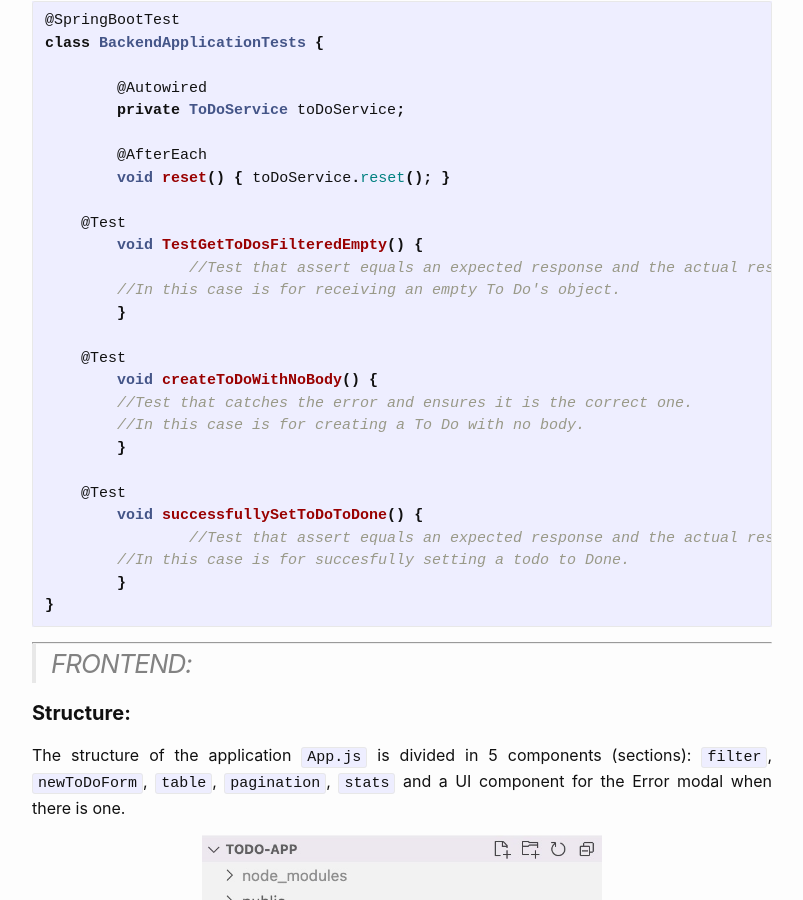
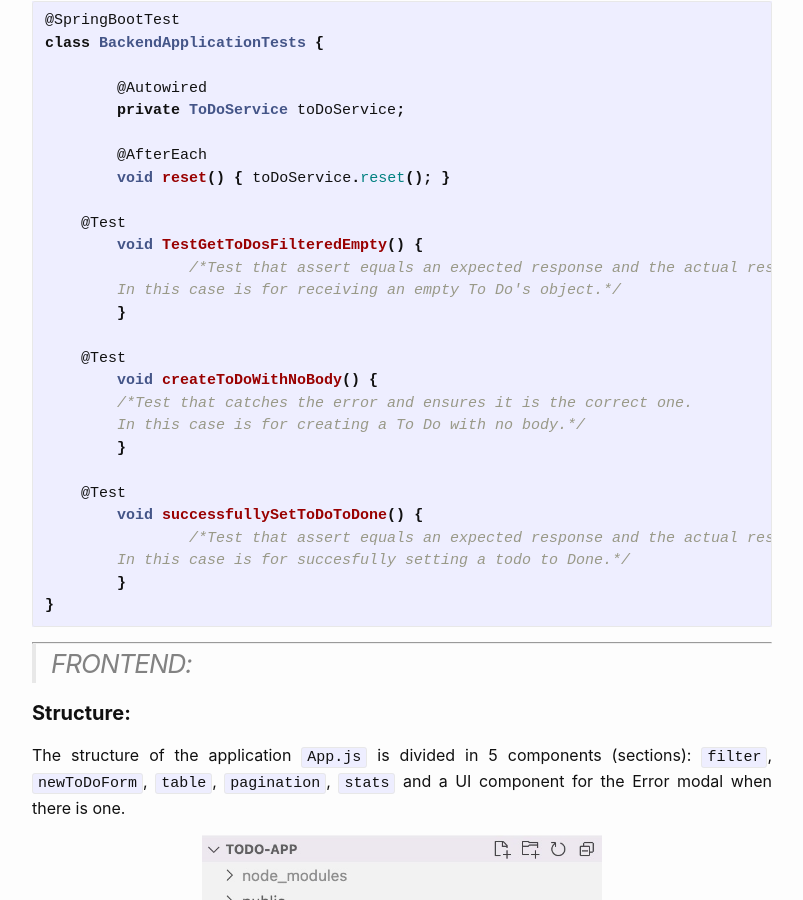
Before and after one commit to TheClerici/my-blog, a Jekyll site: the page built from blog-logs/_posts/2022-11-24-3rdTechLog.md, in a window 1280 px wide and 900 px high, scrolled down 11011 px. Shown: the whole window, without its empty margins (238-1041 px from the left). Built offline with Jekyll 4.4.1, drawn with Linux system fonts in a browser that asks for light colours; some of the changed text lies outside the part shown.

Commit message:
pretty highlights

````diff
--- a/blog-logs/_posts/2022-11-24-3rdTechLog.md
+++ b/blog-logs/_posts/2022-11-24-3rdTechLog.md
@@ -421,20 +421,20 @@ class BackendApplicationTests {
 
     @Test
 	void TestGetToDosFilteredEmpty() {
-		//Test that assert equals an expected response and the actual response.
-        //In this case is for receiving an empty To Do's object.
+		/*Test that assert equals an expected response and the actual response.
+        In this case is for receiving an empty To Do's object.*/
 	}
 
     @Test
 	void createToDoWithNoBody() {
-        //Test that catches the error and ensures it is the correct one.
-        //In this case is for creating a To Do with no body.
+        /*Test that catches the error and ensures it is the correct one.
+        In this case is for creating a To Do with no body.*/
 	}
 
     @Test
 	void successfullySetToDoToDone() {
-		//Test that assert equals an expected response and the actual response.
-        //In this case is for succesfully setting a todo to Done.
+		/*Test that assert equals an expected response and the actual response.
+        In this case is for succesfully setting a todo to Done.*/
 	}
 }
 ```
@@ -485,14 +485,14 @@ _HTTP Request Examples:_
 
 ```jsx
 useEffect(() => {
-    //Used to always have the To Do's Collection to Display on table,
-    //the size of the list to get number of pages and the stats for metrics.
+    /*Used to always have the To Do's Collection to Display on table,
+    the size of the list to get number of pages and the stats for metrics.*/
     });
 
 
 const addToDoHandler = (toDo) => {
-    //Used to create a new To Do and add it to our Collection.
-    //If there is an error it catches it and displays an Error Modal.
+    /*Used to create a new To Do and add it to our Collection.
+    If there is an error it catches it and displays an Error Modal.*/
 }
 ```
 
````
